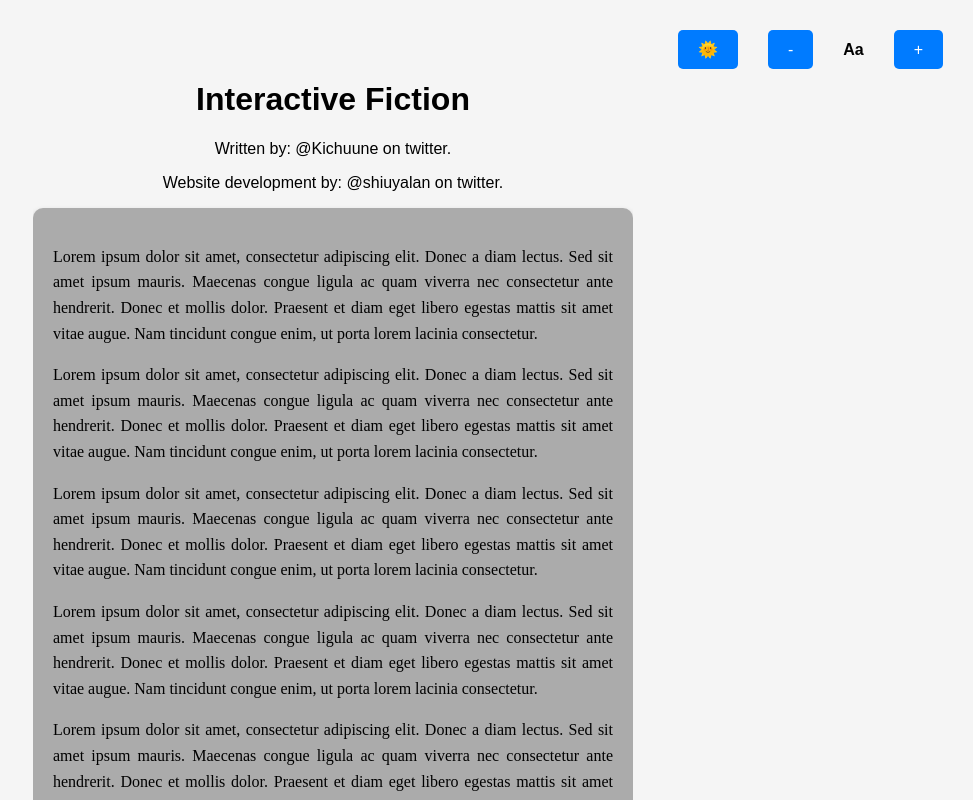
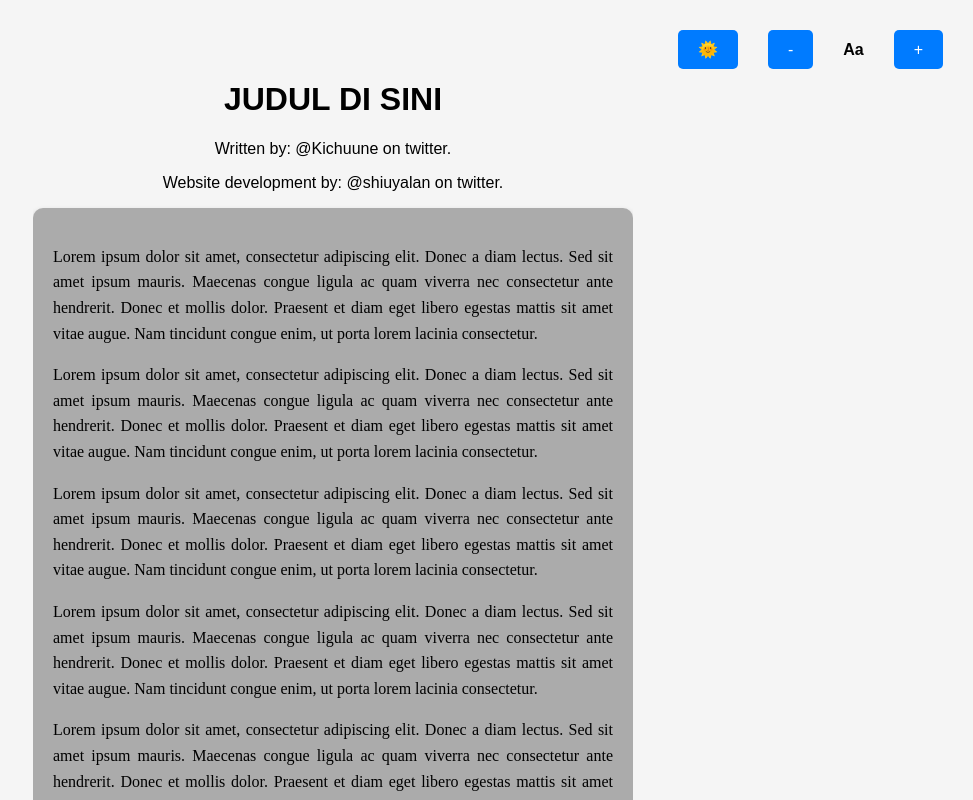
Before and after one commit to magnzetic/redesign-collab, a plain HTML site: page index.html in a window 1280 px wide. Both pictures are taken after a click on the button "Mulai". Shown: the top 800 px of the page, without its empty margins (307-1280 px from the left). Drawn offline with Linux system fonts and the light colour scheme.

Commit message:
Update index.html

```diff
--- a/index.html
+++ b/index.html
@@ -38,7 +38,7 @@
       <span id="font-size-display">Aa</span>
       <button id="font-size-increase">+</button>
     </div>
-    <h1>Interactive Fiction</h1>
+    <h1>JUDUL DI SINI</h1>
         <p>
           Written by: @Kichuune on twitter.
         </p>
```
